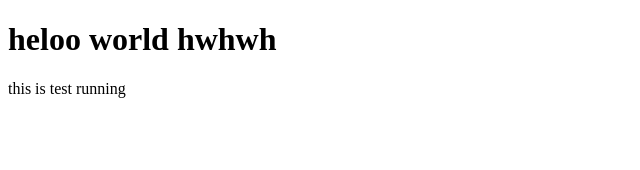
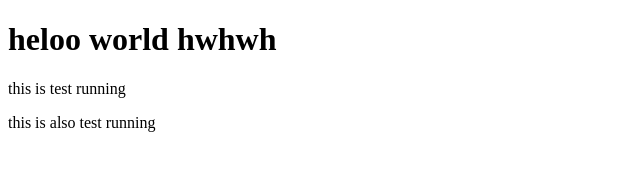
Before and after one commit to formalpsychology/website, a plain HTML site: page index.html in a window 1280 px wide. Shown: the whole page, without its empty margins (0-640 px from the left). Drawn offline with Linux system fonts and the light colour scheme.

Commit message:
modified

```diff
--- a/index.html
+++ b/index.html
@@ -9,5 +9,6 @@
 <body>
     <h1>heloo world hwhwh</h1>
     <p>this is test running</p>
+    <p>this is also test running</p>
 </body>
 </html>
```
